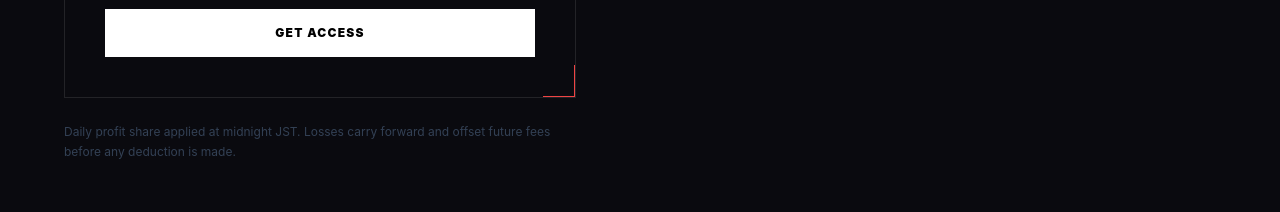
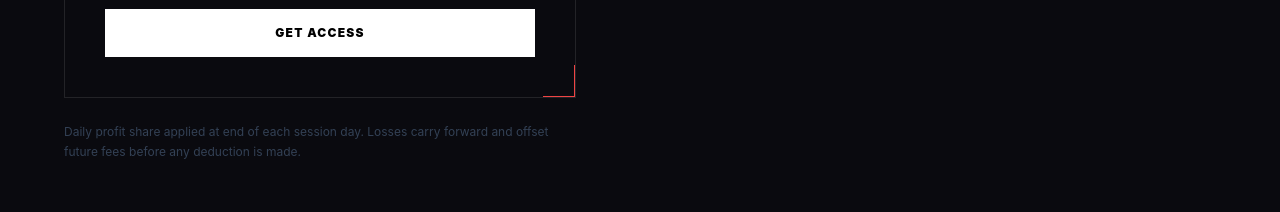
Before and after one commit to jinjinsansan/ba, a Next.js app in the folder web/: page / in a window 1280 px wide. Shown: the part 2540-2752 px from the top of the page. Built offline with nearby package versions, Linux system fonts and the light colour scheme.

Commit message:
fix: remove JST reference from landing page

```diff
--- a/web/src/app/page.tsx
+++ b/web/src/app/page.tsx
@@ -152,7 +152,7 @@ export default function Home() {
               </Link>
             </div>
             <p className="text-xs text-slate-700 mt-6 leading-relaxed">
-              Daily profit share applied at midnight JST. Losses carry forward and offset future fees before any deduction is made.
+              Daily profit share applied at end of each session day. Losses carry forward and offset future fees before any deduction is made.
             </p>
           </div>
         </div>
@@ -189,7 +189,7 @@ export default function Home() {
           </div>
           <div className="space-y-0">
             {[
-              { q: 'How does the profit share work?', a: 'At midnight JST, net session profit is calculated. A percentage is deducted from your balance. Losing days carry forward — no fees until prior losses are recovered.' },
+              { q: 'How does the profit share work?', a: 'At end of each session day, net profit is calculated. A percentage is deducted from your balance. Losing days carry forward — no fees until prior losses are recovered.' },
               { q: 'What happens when the balance hits zero?', a: 'A 24-hour grace period activates. Bot pauses. Recharge at any time to resume. No penalties, no account loss.' },
               { q: 'How is the license fee charged?', a: 'Deducted automatically from your first charge. Pay $2,000 license + $3,000 charge = $3,000 operational balance.' },
               { q: 'What payment methods are accepted?', a: 'USDT only. TRC-20 (TRON) or ERC-20 (Ethereum). Manual confirmation, typically under 30 minutes.' },
```
